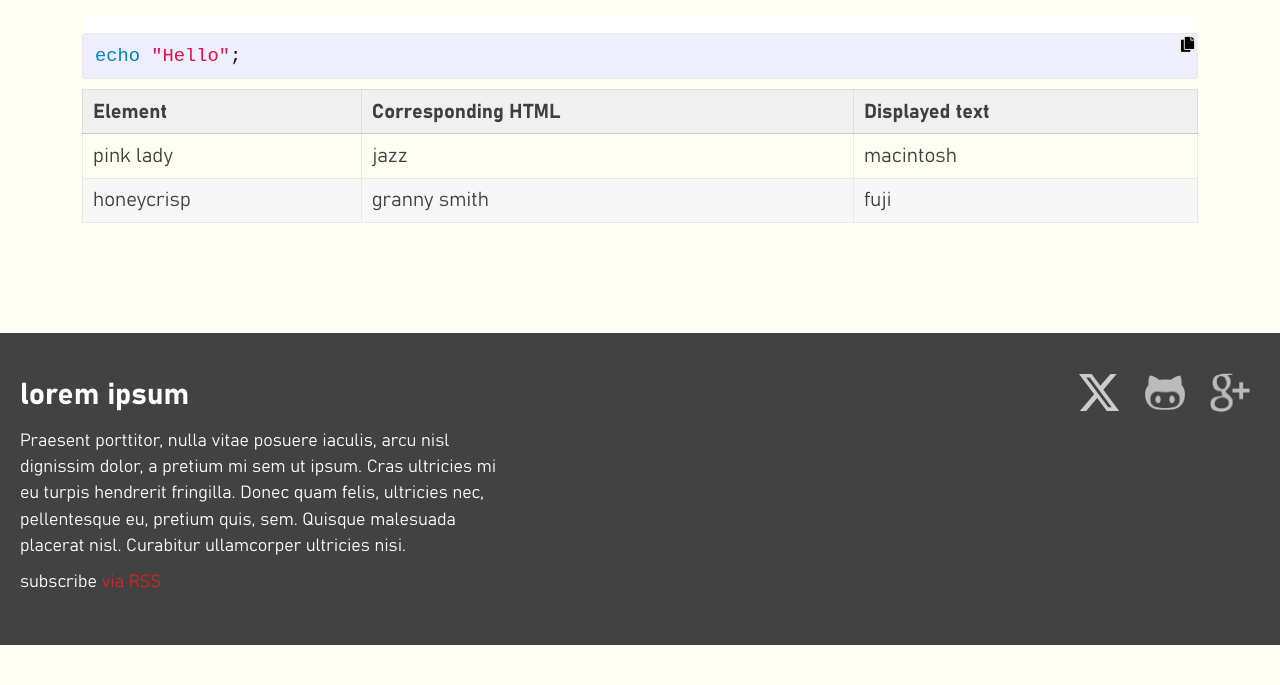
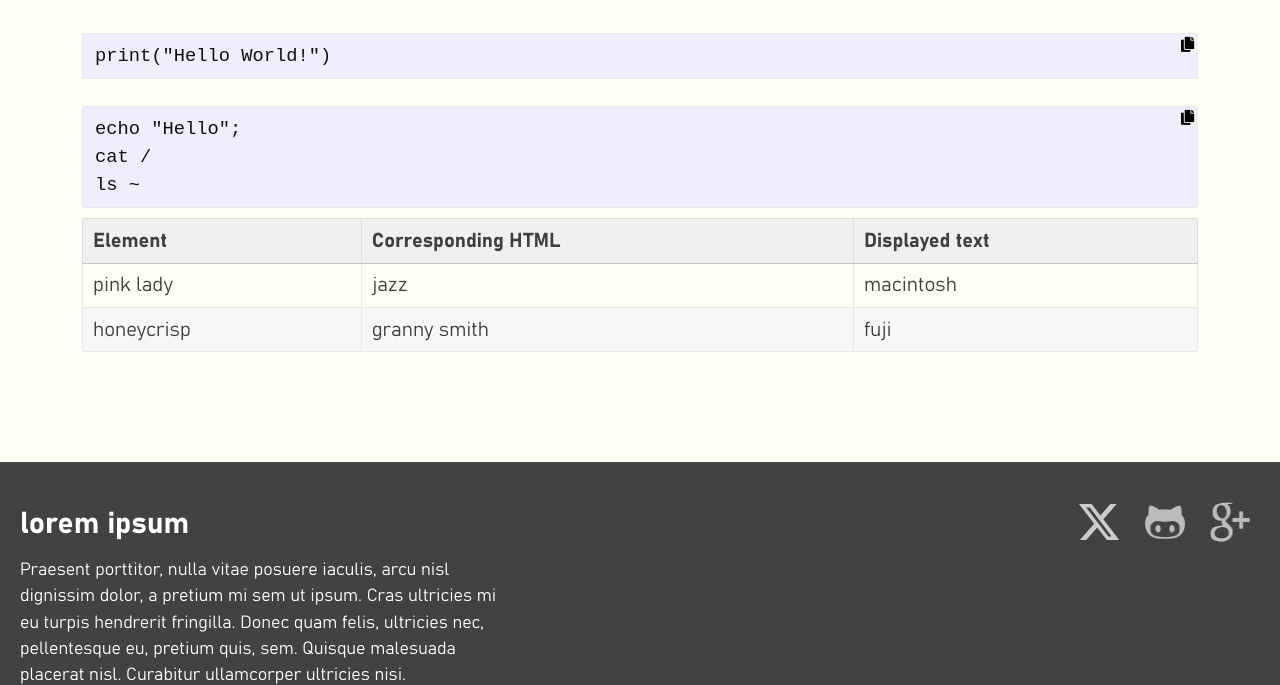
Before and after one commit to dunfieldlab/dunfieldlab.github.io, a Jekyll site: the page built from _posts/news/2024-08-26-what-is-markdown.markdown, in a window 1280 px wide and 900 px high, scrolled down 1290 px, cut to the strip 215-900 px from the top of the window. Built offline with Jekyll 4.4.1, drawn with Linux system fonts in a browser that asks for light colours; nearby versions of some CDN libraries; before the commit the page ends 2150 px from its top, so only the background shows below that.

```diff
--- a/_posts/news/2024-08-26-what-is-markdown.markdown
+++ b/_posts/news/2024-08-26-what-is-markdown.markdown
@@ -20,11 +20,15 @@ Markdown is a lightweight markup language for creating formatted text using a pl
 * img: ![alt text](path/to/image.png)
 * table
 
-
+{% highlight python %}
+print("Hello World!")
+{% endhighlight %}
 
 
 {% highlight bash %}
 echo "Hello";
+cat /
+ls ~
 {% endhighlight %}
 
 
--- a/assets/js/copy_code.js
+++ b/assets/js/copy_code.js
@@ -6,6 +6,7 @@ preBlocks.forEach((preBlock, index) => {
   container = preBlock.parentElement;
   var divAbove = document.createElement("div");
   divAbove.classList.add("code-copy");
+  container.classList.remove("highlight");
   var btn =  divAbove.appendChild(document.createElement('button'));
   btn.classList.add("copy-code-button", "fas", "fa-copy", "fa-xs");
   container.insertBefore(divAbove, preBlock);
```
